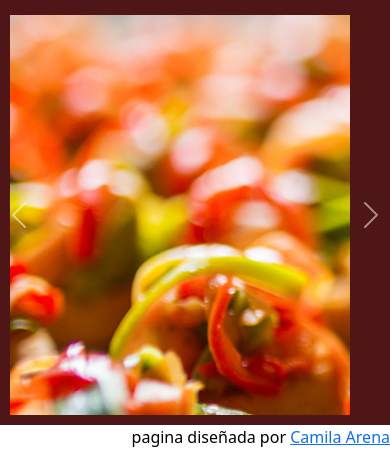
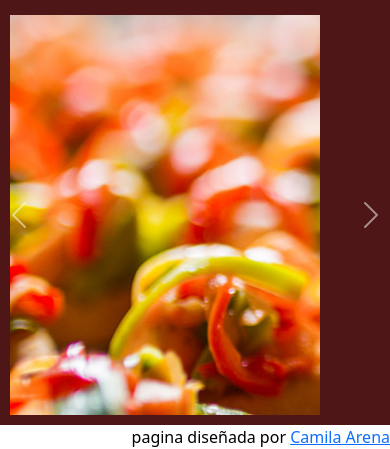
Before and after one commit to belchus/ArenaCamila-Catering, a plain HTML site: page index.html in a window 390 px wide. Shown: the part 485-934 px from the top of the page. Drawn offline with nearby package versions, Linux system fonts and the light colour scheme.

Commit message:
ultimos cambios

```diff
--- a/css/style.css
+++ b/css/style.css
@@ -220,7 +220,7 @@ p{
 
 
 
-@media (max-width: 500px) {
+@media (max-width: 480px) {
     .op1{
         background-image:linear-gradient(rgb(212, 194, 194),rgb(92, 22, 22));
         width: 300px;
@@ -279,7 +279,7 @@ p{
         background-image:linear-gradient( to left,rgb(121, 67, 67),rgb(87, 80, 80));
         width: 330px;
         height: 9500px;
-        margin: 30px;
+        margin: 20px;
         padding: 60px 100px 100px;
         border-radius: 10px;
         border: 8px solid black;
@@ -298,7 +298,8 @@ p{
 
      .carousel-inner{
          height: 400px;
-         width: 340px;
+         width: 310px;
          margin: 10px;
+         justify-content: center;
      }
 }
```
